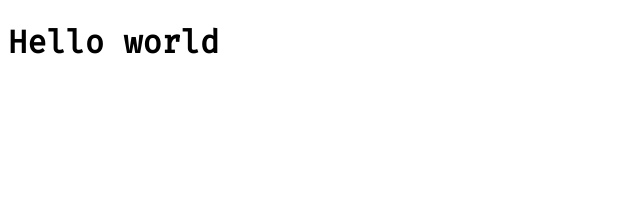
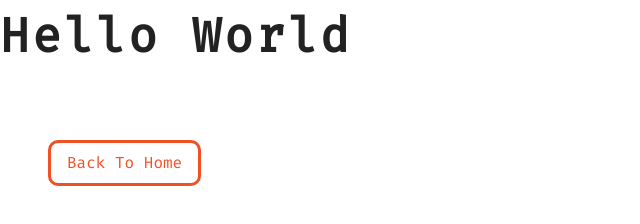
Before and after one commit to eacardenase/grid-mini-projects, a plain HTML site: page index.html in a window 1280 px wide. Shown: the whole page, without its empty margins (0-640 px from the left). Drawn offline with Linux system fonts and the light colour scheme.

Commit message:
global styles and variables

```diff
--- a/index.html
+++ b/index.html
@@ -4,7 +4,7 @@
         <meta charset="UTF-8" />
         <meta http-equiv="X-UA-Compatible" content="IE=edge" />
         <meta name="viewport" content="width=device-width, initial-scale=1.0" />
-        <title>Document</title>
+        <title>Grid Mini Projects</title>
         <!-- google fonts -->
         <link rel="preconnect" href="https://fonts.googleapis.com" />
         <link rel="preconnect" href="https://fonts.gstatic.com" crossorigin />
@@ -22,5 +22,6 @@
     </head>
     <body>
         <h1>Hello world</h1>
+        <a href="./index.html" class="btn"> back to home </a>
     </body>
 </html>
--- a/styles.css
+++ b/styles.css
@@ -1,3 +1,86 @@
+/*
+==============
+Variables
+==============
+*/
+:root {
+    --primaryColor: #f15025;
+    --mainBlack: #222;
+    --mainWhite: #fff;
+    --offWhite: #f7f7f7;
+    --darkGrey: #afafaf;
+    --mainTransition: all 0.3s linear;
+    --mainSpacing: 0.2rem;
+}
+
+/*
+==============
+Global Styles
+==============
+*/
+
+* {
+    margin: 0;
+    padding: 0;
+    box-sizing: border-box;
+}
+
 body {
     font-family: "Fira Code", monospace;
+    color: var(--mainBlack);
+    background: var(--mainWhite);
+    line-height: 1.5;
 }
+
+a {
+    text-decoration: none;
+}
+
+img {
+    width: 100%;
+    display: block;
+}
+
+h1,
+h2,
+h3 {
+    text-transform: capitalize;
+    letter-spacing: var(--mainSpacing);
+    margin-bottom: 1.25rem;
+}
+
+h1 {
+    font-size: 3rem;
+}
+
+h2 {
+    margin-bottom: 0;
+}
+
+p {
+    font-weight: 300;
+    font-size: 0.7rem;
+    line-height: 2;
+}
+
+/*
+==============
+Button
+==============
+*/
+
+.btn {
+    display: inline-block;
+    padding: 0.5rem 1rem;
+    text-transform: capitalize;
+    border: 3px solid var(--primaryColor);
+    color: var(--primaryColor);
+    margin: 3rem;
+    transition: var(--mainTransition);
+    border-radius: 10px;
+}
+
+.btn:hover {
+    background: var(--primaryColor);
+    color: white;
+}
```
